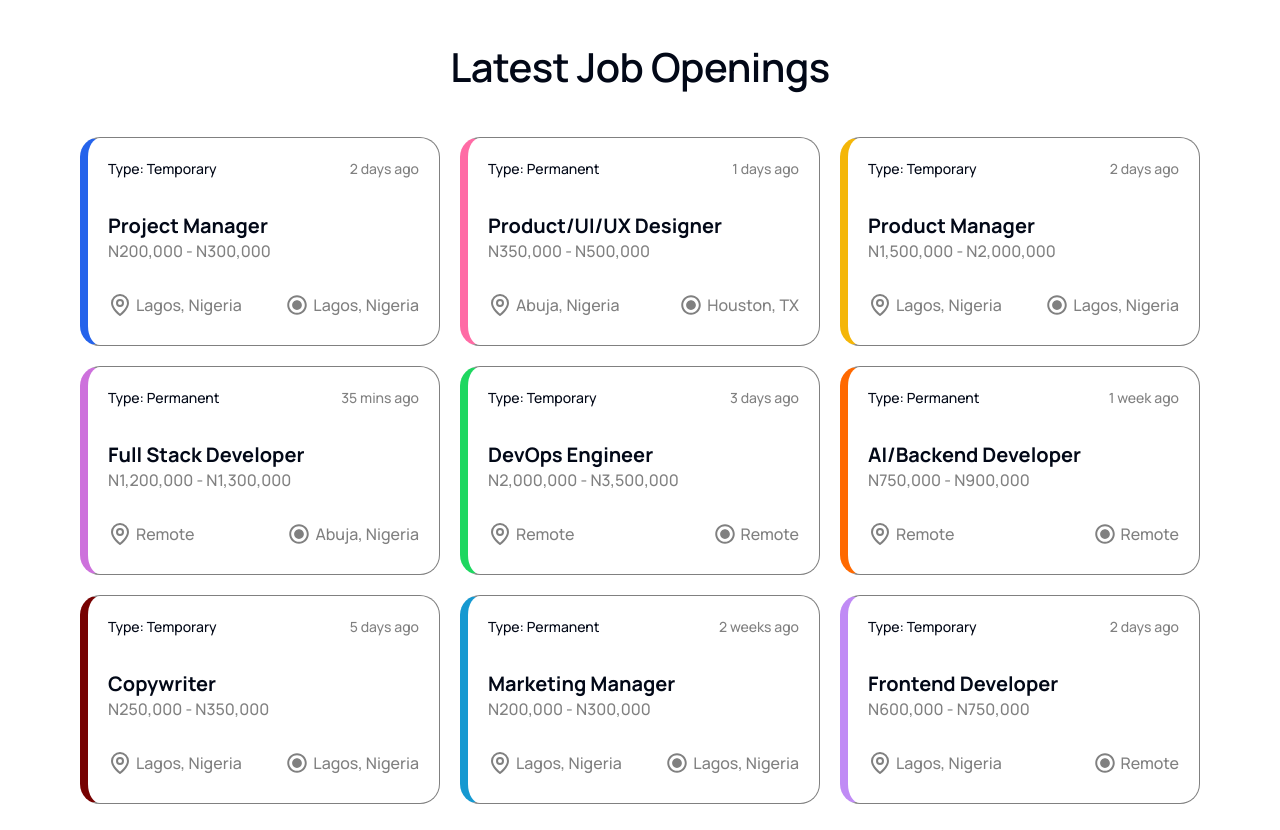
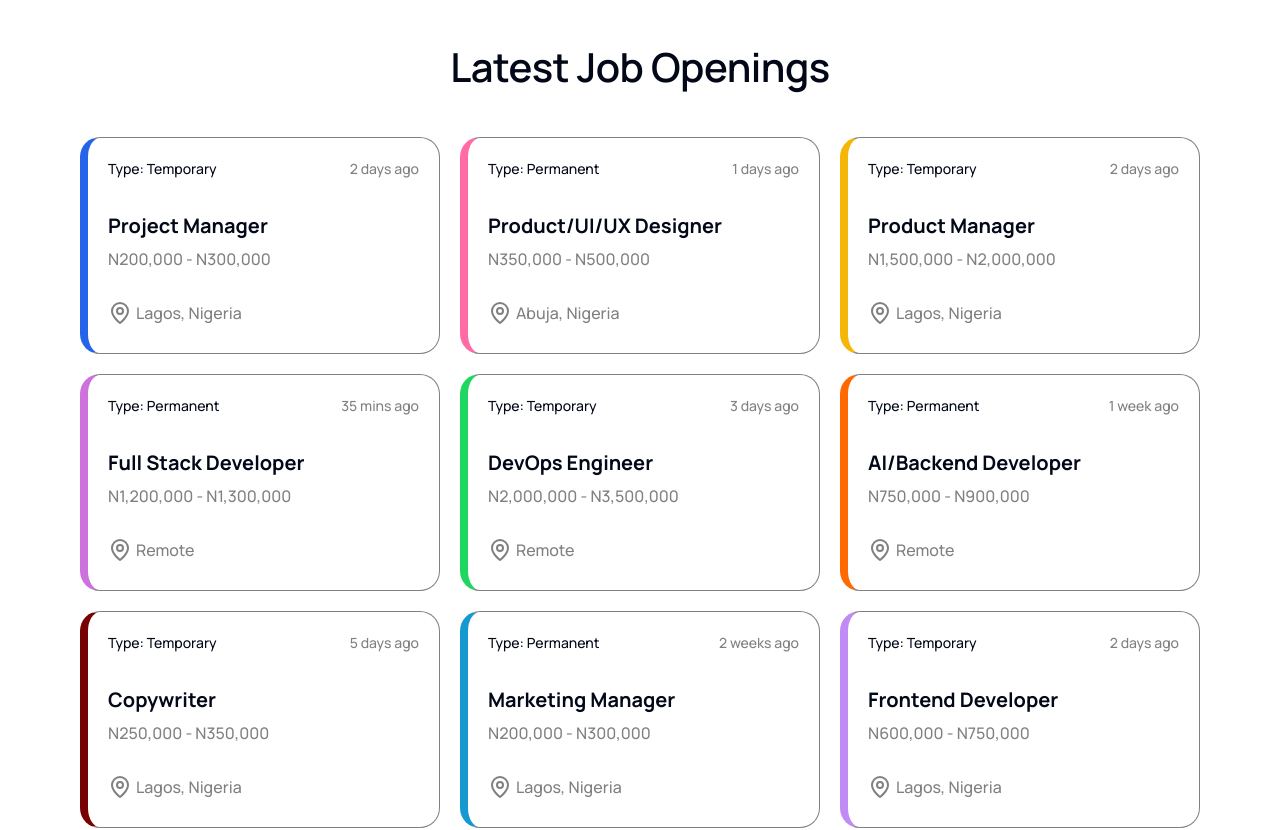
Before and after one commit to Recruitiing-Platform/recruit-radar, a Next.js app: page / in a window 1280 px wide. Shown: the part 1860-2690 px from the top of the page. Built offline with nearby package versions, Linux system fonts and the light colour scheme.

Commit message:
feat: :sparkles: add animations for the jobs component and category

```diff
--- a/components/HomepageComponents/CategoryComponent.tsx
+++ b/components/HomepageComponents/CategoryComponent.tsx
@@ -1,7 +1,10 @@
+"use client";
+
 import { categoryData } from '@/data';
 import { CategoryDataInterface } from '@/interfaces/HomepageInterface';
 import React from 'react';
 import { Button } from '../ui/button';
+import { motion } from 'framer-motion';
 
 type Props = {};
 
@@ -15,7 +18,8 @@ const CategoryComponent = (props: Props) => {
 
       <div className="grid grid-cols-4 gap-[60px] pb-[60px]">
         {categoryData.map((category: CategoryDataInterface, index: number) => (
-          <div key={index} className="flex flex-col gap-6 items-center">
+          <motion.div whileHover={{ scale: 1.1 }}
+          transition={{ type: "spring", stiffness: 400, damping: 10 }} key={index} className="flex flex-col gap-6 items-center">
             <div
               style={{ backgroundColor: category.backgroundColor }}
               className="w-fit rounded-full p-5"
@@ -33,7 +37,7 @@ const CategoryComponent = (props: Props) => {
             <span className="text-headerSix font-recMedium text-[#1D1D1D] dark:text-recLightGrey">
               {category.textContent}
             </span>
-          </div>
+          </motion.div>
         ))}
       </div>
 
--- a/components/HomepageComponents/JobsComponent.tsx
+++ b/components/HomepageComponents/JobsComponent.tsx
@@ -15,25 +15,25 @@ const JobsComponent = (props: Props) => {
       {/* Latest Job Displayed */}
       <div className='grid grid-cols-3 gap-5 pb-[60px]'>
         {jobData.map((job: JobDataInterface, index: number) => (
-          <div key={index} className='p-5 rounded-[20px] border border-recSubtle dark:border-[#242424] border-l-[8px] cursor-pointer' style={{borderLeftColor: job.sideColor}}>
+          <div key={index} className='p-5 rounded-[20px] border border-recSubtle dark:border-[#242424] border-l-[8px] cursor-pointer hover:scale-105 transition transform duration-500' style={{borderLeftColor: job.sideColor}}>
             <div className='flex items-center justify-between text-textSmall font-recMedium pb-8'>
               <span>Type: {job.type}</span>
               <span className='text-recSubtle'>{job.timePosted}</span>
             </div>
-            <h3 className='font-recBold text-headerSix'>{job.job}</h3>
+            <h3 className='font-recBold text-headerSix pb-2 hover:underline'>{job.job}</h3>
             <p className='btn-text text-recSubtle dark:text-recLightGrey pb-8'>{job.salaryRange}</p>
             <div className='flex justify-between items-center'>
               <div className='btn-text text-recSubtle dark:text-recLightGrey pb-2 flex items-center gap-1'>
                 <MapPin className="text-recSubtle dark:text-recLightGrey" />
                 <span>{job.jobLocation}</span>
               </div>
-              <div className='btn-text text-recSubtle dark:text-recLightGrey pb-2 flex items-center gap-1'>
+              {/* <div className='btn-text text-recSubtle dark:text-recLightGrey pb-2 flex items-center gap-1'>
                 <IoMdRadioButtonOn
                   className="text-recSubtle dark:text-recLightGrey"
                   size={24}
                 />
                 <span>{job.location}</span>
-              </div>
+              </div> */}
             </div>
           </div>
         ))}
```
